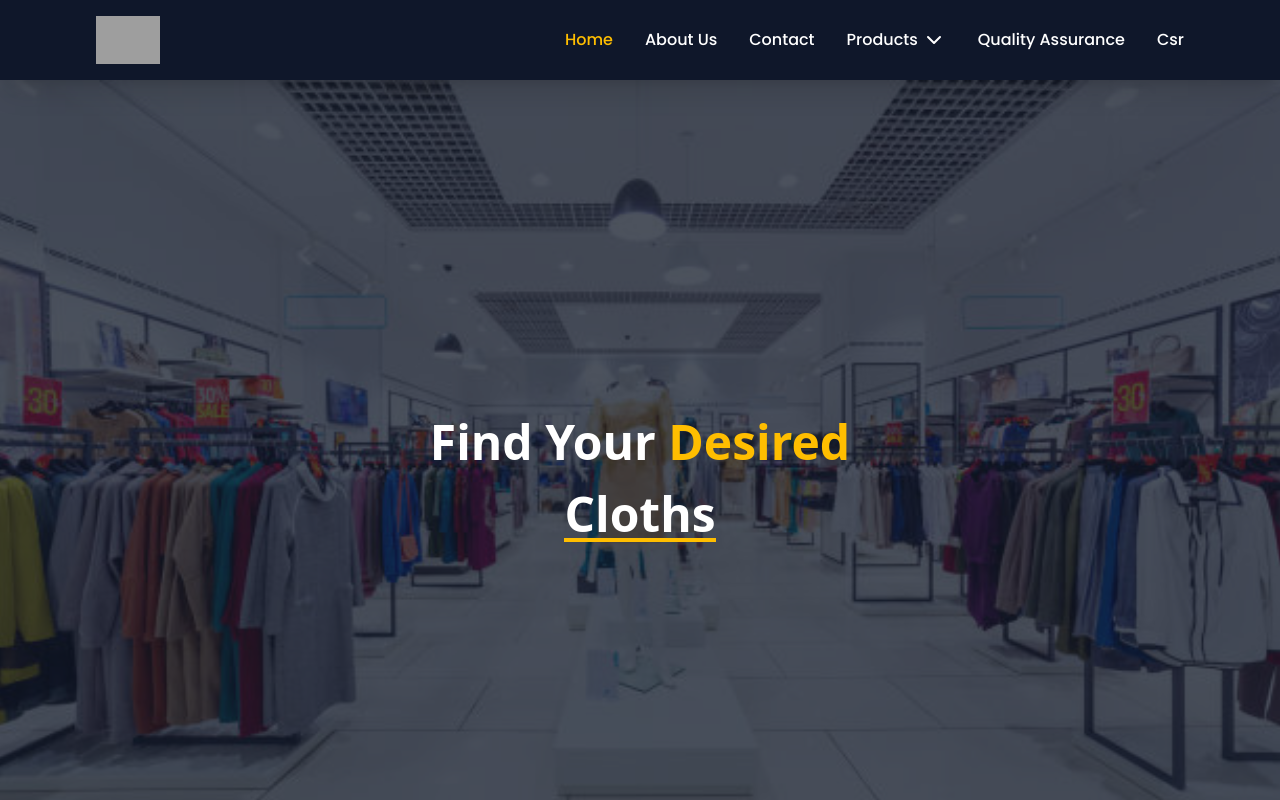
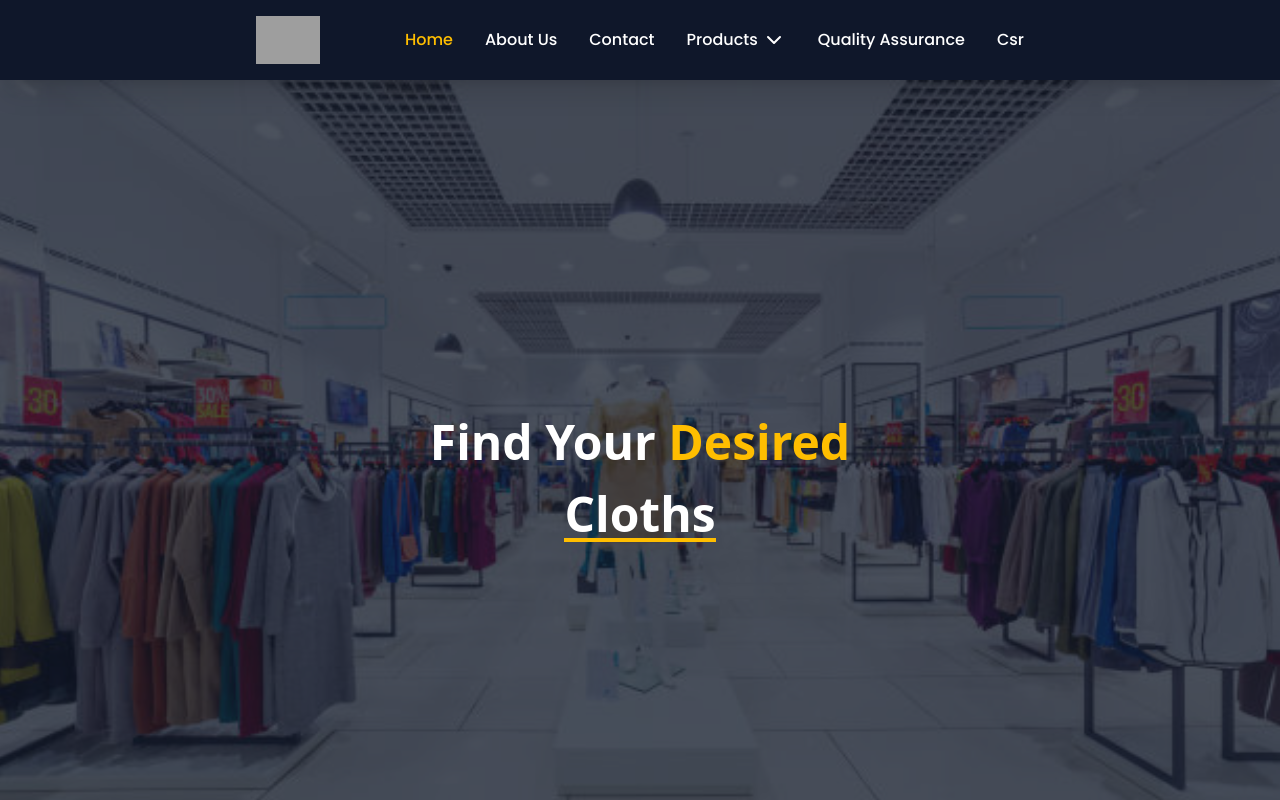
Before and after one commit to rownokmahbub/buyinghouse, a plain HTML site: page index.html in a window 1280 px wide. Shown: the top 800 px of the page. Drawn offline with nearby package versions, Linux system fonts and the light colour scheme; grey boxes are pictures that could not be loaded.

```diff
--- a/index.html
+++ b/index.html
@@ -76,7 +76,7 @@
 
     <div class="bg-slate-900 z-50 sticky top-0 left-0 shadow-xl">
       <div class="">
-        <div class="relative flex items-center justify-between px-24 py-4">
+        <div class="relative flex items-center justify-between px-64 py-4">
           <a href="#" aria-label="Company" title="Company" class="inline-flex items-center">
             <img class="h-12" src="https://milanfashionbd.com/wp-content/uploads/2023/04/WhatsApp_Image_2023-04-04_at_11.35.41_AM-removebg-preview-450x108.png" alt="">
 
```
